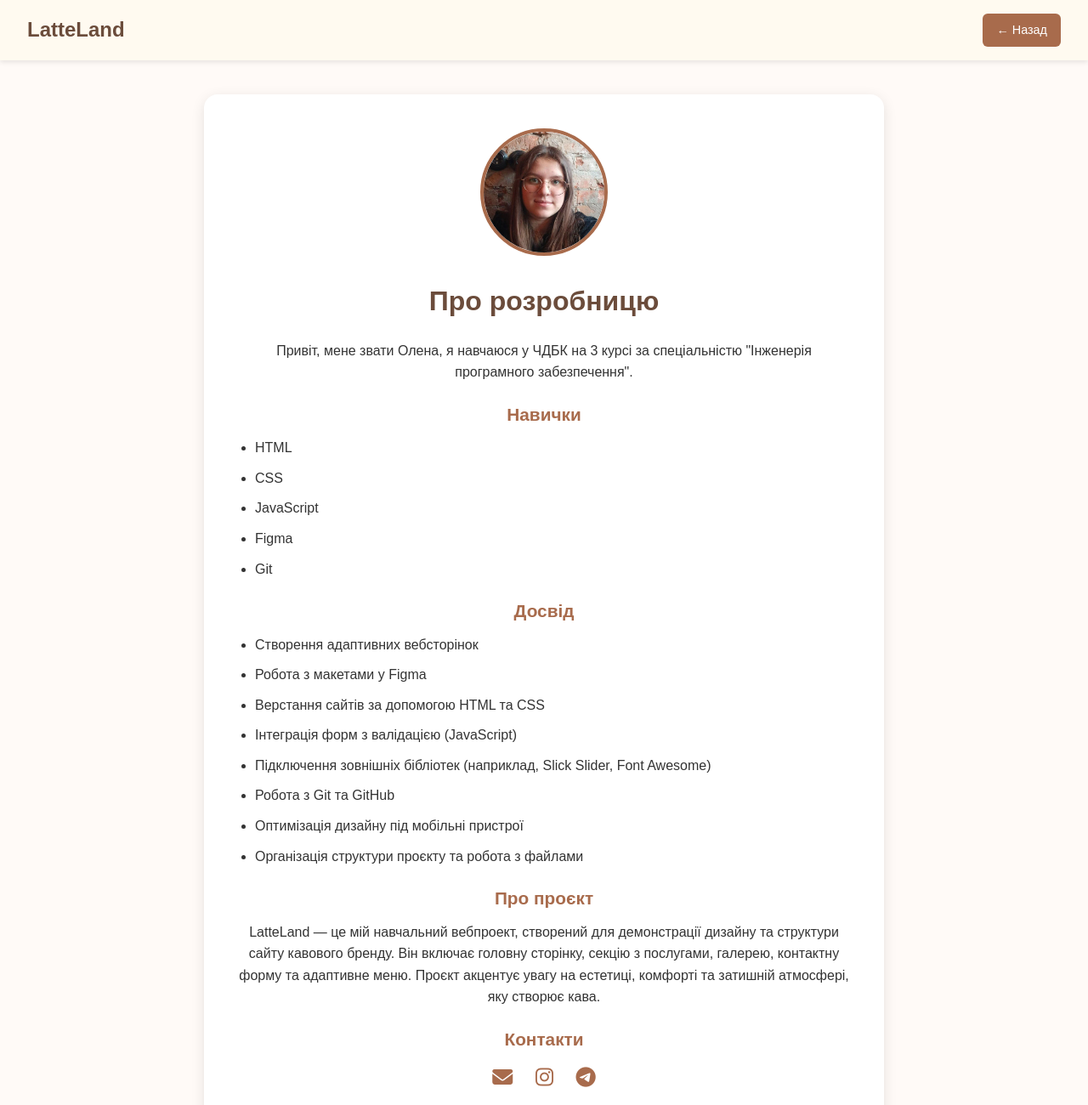
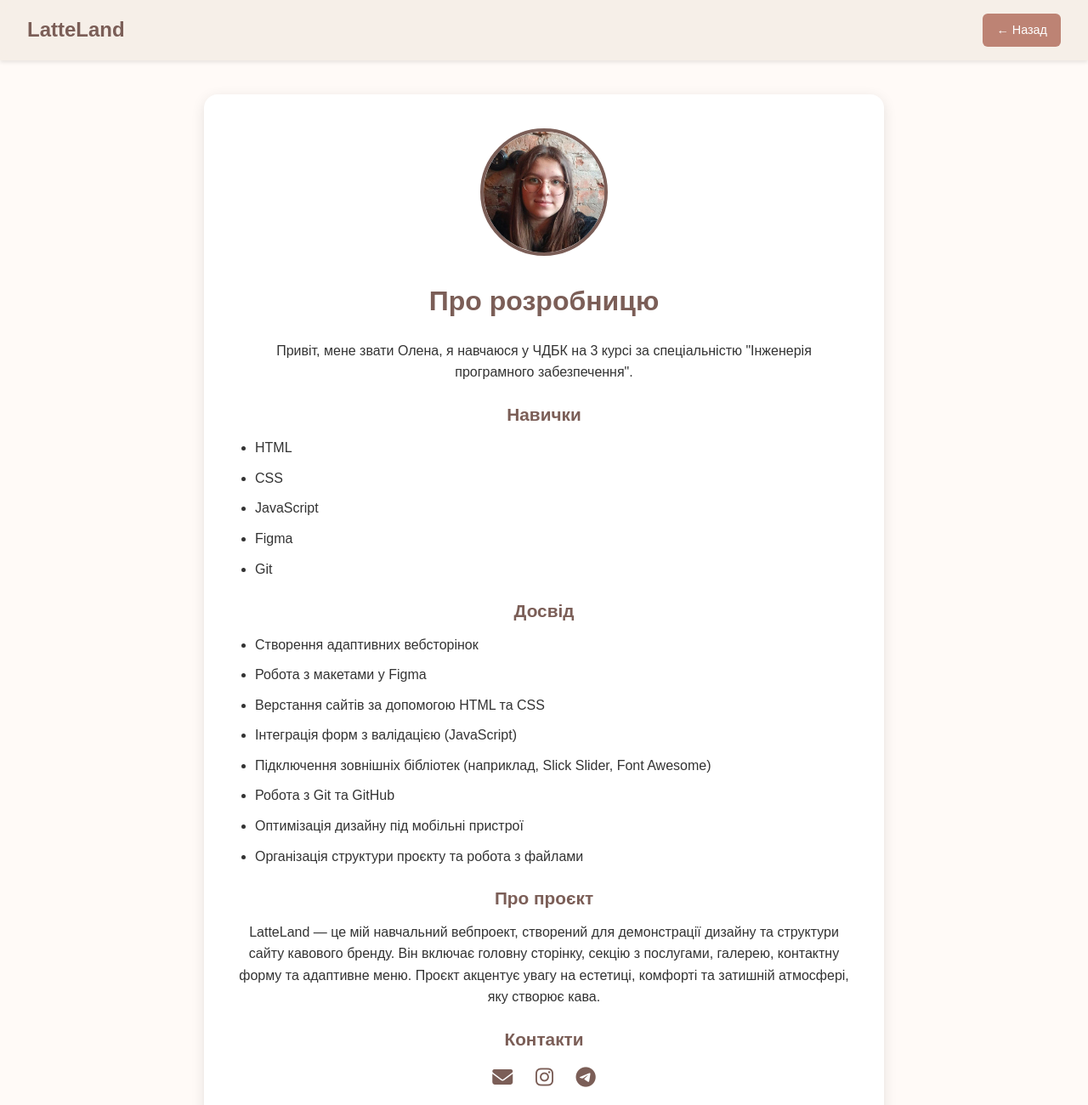
Before and after one commit to olenapolishchuk07/latteland, a plain HTML site: page developer.html in a window 1280 px wide. Shown: the top 1300 px of the page at 85% size. Drawn offline with Linux system fonts and the light colour scheme.

Commit message:
Initial commit

```diff
--- a/developer.html
+++ b/developer.html
@@ -23,8 +23,8 @@
 
     .navbar {
       padding: 1rem 2rem;
-      background-color: #fffaf0;
-      box-shadow: 0 2px 6px rgba(0, 0, 0, 0.1);
+      background: rgba(245, 238, 230, 0.9);
+      box-shadow: 0 2px 5px rgba(0,0,0,0.1);
       display: flex;
       justify-content: space-between;
       align-items: center;
@@ -32,14 +32,15 @@
       z-index: 2;
     }
 
+
     .logo {
       font-size: 1.5rem;
       font-weight: bold;
-      color: #6b4c3b;
+      color: #7b5e57;
     }
 
     .back-btn {
-      background-color: #a86b4c;
+      background: #bd8374;
       color: white;
       border: none;
       padding: 8px 16px;
@@ -50,8 +51,9 @@
     }
 
     .back-btn:hover {
-      background-color: #8c5235;
+      background-color: #5e443f;
     }
+
 
     .resume-container {
       flex: 1;
@@ -75,13 +77,13 @@
       font-size: 2rem;
       margin-top: 10px;
       margin-bottom: 20px;
-      color: #6b4c3b;
+      color: #7b5e57; /* ← кавовий */
     }
 
     .resume-card h2 {
       font-size: 1.3rem;
       margin: 20px 0 10px;
-      color: #a86b4c;
+      color: #7b5e57; /* ← кавовий */
     }
 
     .resume-card p, .resume-card li {
@@ -91,10 +93,9 @@
     }
 
     .resume-card a {
-      color: #a86b4c;
+      color: #7b5e57; /* ← кавовий */
       text-decoration: none;
     }
-
     .resume-card a:hover {
       text-decoration: underline;
     }
@@ -109,23 +110,23 @@
       height: 150px;
       object-fit: cover;
       border-radius: 50%;
-      border: 4px solid #a86b4c;
+      border: 4px solid #7b5e57; /* ← кавовий */
       margin-bottom: 10px;
     }
 
     .contacts i {
       font-size: 1.5rem;
       margin: 0 10px;
-      color: #a86b4c;
+      color: #7b5e57; /* ← кавовий */
       transition: color 0.3s;
     }
 
     .contacts i:hover {
-      color: #6b4c3b;
+      color: #7b5e57; /* ← темний */
     }
 
     .footer {
-      background-color: #6b4c3b;
+      background-color: #7b5e57; /* ← темний фон */
       color: white;
       text-align: center;
       padding: 1rem;
@@ -201,9 +202,9 @@
 
     <h2>Контакти</h2>
     <div style="font-size: 1.5rem;">
-      <a href="mailto:cukerochka07@gmail.com" style="margin: 0 10px; color: #a86b4c;"><i class="fas fa-envelope"></i></a>
-      <a href="https://www.instagram.com/lenchuk_07/" target="_blank" style="margin: 0 10px; color: #a86b4c;"><i class="fab fa-instagram"></i></a>
-      <a href="https://t.me/l_u_c_k_y0777" target="_blank" style="margin: 0 10px; color: #a86b4c;"><i class="fab fa-telegram"></i></a>
+      <a href="mailto:cukerochka07@gmail.com" style="margin: 0 10px; color: #7b5e57;"><i class="fas fa-envelope"></i></a>
+      <a href="https://www.instagram.com/lenchuk_07/" target="_blank" style="margin: 0 10px; color: #7b5e57;"><i class="fab fa-instagram"></i></a>
+      <a href="https://t.me/l_u_c_k_y0777" target="_blank" style="margin: 0 10px; color: #7b5e57;"><i class="fab fa-telegram"></i></a>
     </div>
   </div>
 </main>
```
